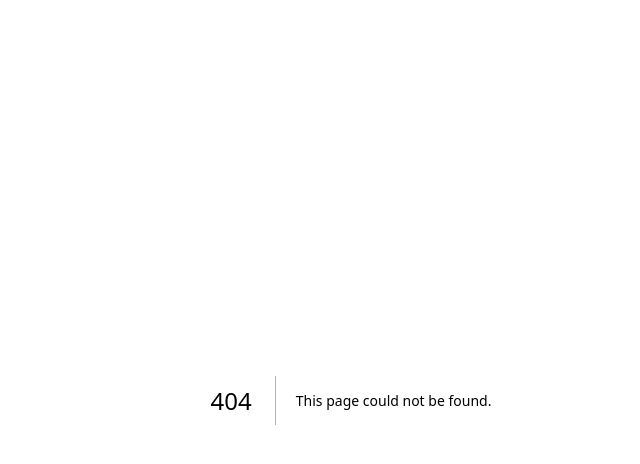
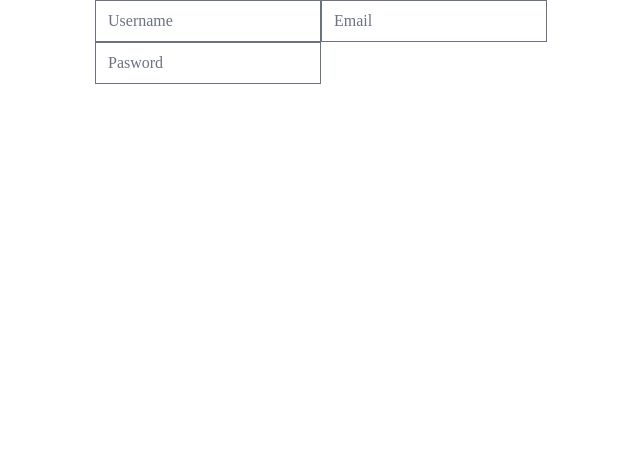
Before and after one commit to yyb02006/NextPractice, a Next.js app: page /forms in a window 1280 px wide. Before the commit this address had no page. Shown: the top 464 px of the page, without its empty margins (289-929 px from the left). Built offline with nearby package versions, Linux system fonts and the light colour scheme; a web font is replaced by a local one.

Commit message:
pscale, prisma 셋업

```diff
--- a/package.json
+++ b/package.json
@@ -9,6 +9,7 @@
 		"lint": "next lint"
 	},
 	"dependencies": {
+		"@prisma/client": "^4.12.0",
 		"@types/node": "18.15.3",
 		"@types/react": "18.0.28",
 		"@types/react-dom": "18.0.11",
@@ -17,12 +18,14 @@
 		"next": "13.2.4",
 		"react": "18.2.0",
 		"react-dom": "18.2.0",
+		"react-hook-form": "^7.43.8",
 		"typescript": "5.0.2"
 	},
 	"devDependencies": {
 		"@tailwindcss/forms": "^0.5.3",
 		"autoprefixer": "^10.4.14",
 		"postcss": "^8.4.21",
+		"prisma": "^4.12.0",
 		"tailwindcss": "^3.2.7"
 	}
 }
--- /dev/null
+++ b/src/libs/client.ts
@@ -0,0 +1,3 @@
+import { PrismaClient } from '@prisma/client';
+
+export default new PrismaClient();
--- /dev/null
+++ b/src/pages/api/client-test.tsx
@@ -0,0 +1,16 @@
+import { NextApiRequest, NextApiResponse } from 'next';
+import client from '@/libs/client';
+
+export default async function handler(
+	req: NextApiRequest,
+	res: NextApiResponse
+) {
+	await client.user.create({
+		data: {
+			name: 'jayz',
+		},
+	});
+	res.json({
+		ok: true,
+	});
+}
--- /dev/null
+++ b/src/pages/forms.tsx
@@ -0,0 +1,47 @@
+import { useState } from 'react';
+
+export default function Forms() {
+	const [username, setUsername] = useState('');
+	const [email, setEmail] = useState('');
+	const [password, setPassword] = useState('');
+	const onUsernameChange = (event: React.ChangeEvent<HTMLInputElement>) => {
+		const {
+			currentTarget: { value },
+		} = event;
+		setUsername(value);
+	};
+	const onEmailChange = (event: React.ChangeEvent<HTMLInputElement>) => {
+		const {
+			currentTarget: { value },
+		} = event;
+		setUsername(value);
+	};
+	const onPasswordChange = (event: React.ChangeEvent<HTMLInputElement>) => {
+		const {
+			currentTarget: { value },
+		} = event;
+		setUsername(value);
+	};
+	return (
+		<form>
+			<input
+				onChange={onUsernameChange}
+				value={username}
+				type='text'
+				placeholder='Username'
+			/>
+			<input
+				onChange={onEmailChange}
+				value={email}
+				type='email'
+				placeholder='Email'
+			/>
+			<input
+				onChange={onPasswordChange}
+				value={password}
+				type='password'
+				placeholder='Pasword'
+			/>
+		</form>
+	);
+}
```
Also changed, not shown: 2 other files (tests, documents, lock files or other folders).
